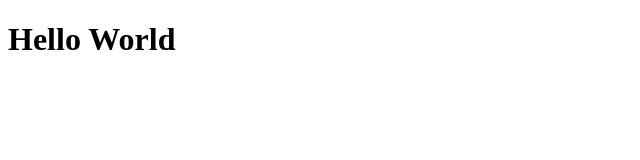
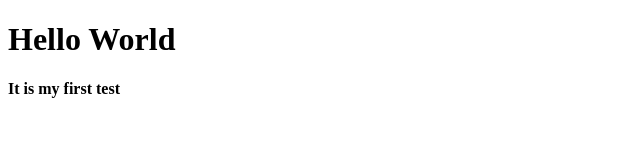
Before and after one commit to nagiyevanr05/first-try-, a plain HTML site: page index.html in a window 1280 px wide. Shown: the whole page, without its empty margins (0-640 px from the left). Drawn offline with Linux system fonts and the light colour scheme.

Commit message:
second try

```diff
--- a/index.html
+++ b/index.html
@@ -7,6 +7,9 @@
 
 
     <h1>Hello World </h1>
+
+
+  <b>It is my first test </b>
 </head>
 <body>
 
```
